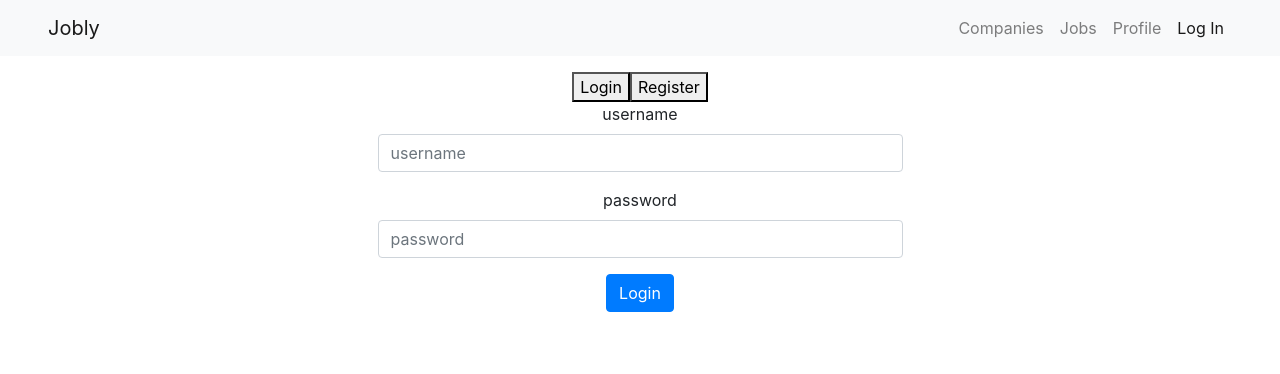
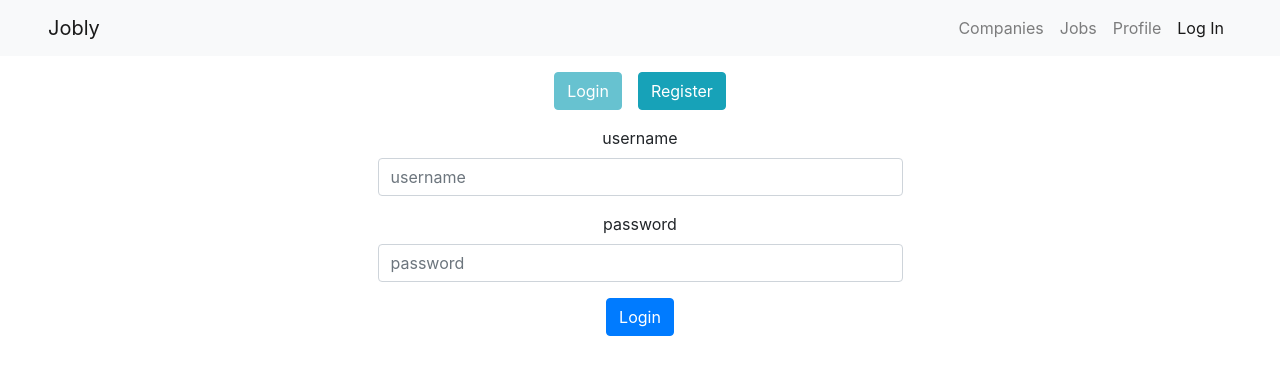
Before and after one commit to cowabungapeppercorn/jobly, a React (Create React App) app in the folder frontend/: page /login in a window 1280 px wide. Shown: the top 374 px of the page. Built offline with nearby package versions, Linux system fonts and the light colour scheme; no server answers.

Commit message:
Added react-bootsrap to login component

```diff
--- a/frontend/src/Login.js
+++ b/frontend/src/Login.js
@@ -1,4 +1,5 @@
 import React, { PureComponent } from "react";
+import { Row, Col, Button } from "react-bootstrap";
 import LoginForm from './LoginForm';
 import RegisterForm from './RegisterForm';
 import JoblyApi from './JoblyApi';
@@ -36,7 +37,7 @@ class Login extends PureComponent {
       let token = await JoblyApi.login(userData);
       this.props.setToken(token);
       return "nice";
-    } catch(e) {
+    } catch (e) {
       this.setState({ errors: e });
       this.props.history.push('/login');
     }
@@ -55,9 +56,17 @@ class Login extends PureComponent {
 
   render() {
     return (
-      <div>
-        <button onClick={this.clickLogin}>Login</button>
-        <button onClick={this.clickSignUp}>Register</button>
+      <>
+        <Row className="my-3">
+          <Col className="justify-content-between">
+            <Button onClick={this.clickLogin} className="mr-2" disabled={this.state.form === 'Login'} variant="info">
+              Login
+            </Button>
+            <Button onClick={this.clickSignUp} className="ml-2" disabled={this.state.form === 'Register'} variant="info">
+              Register
+            </Button>
+          </Col>
+        </Row>
 
         {this.state.form === 'Login' ?
           <LoginForm login={this.handleLogin} />
@@ -66,7 +75,7 @@ class Login extends PureComponent {
         }
 
         <p>{this.state.errors}</p>
-      </div>
+      </>
     );
   }
 }
```
